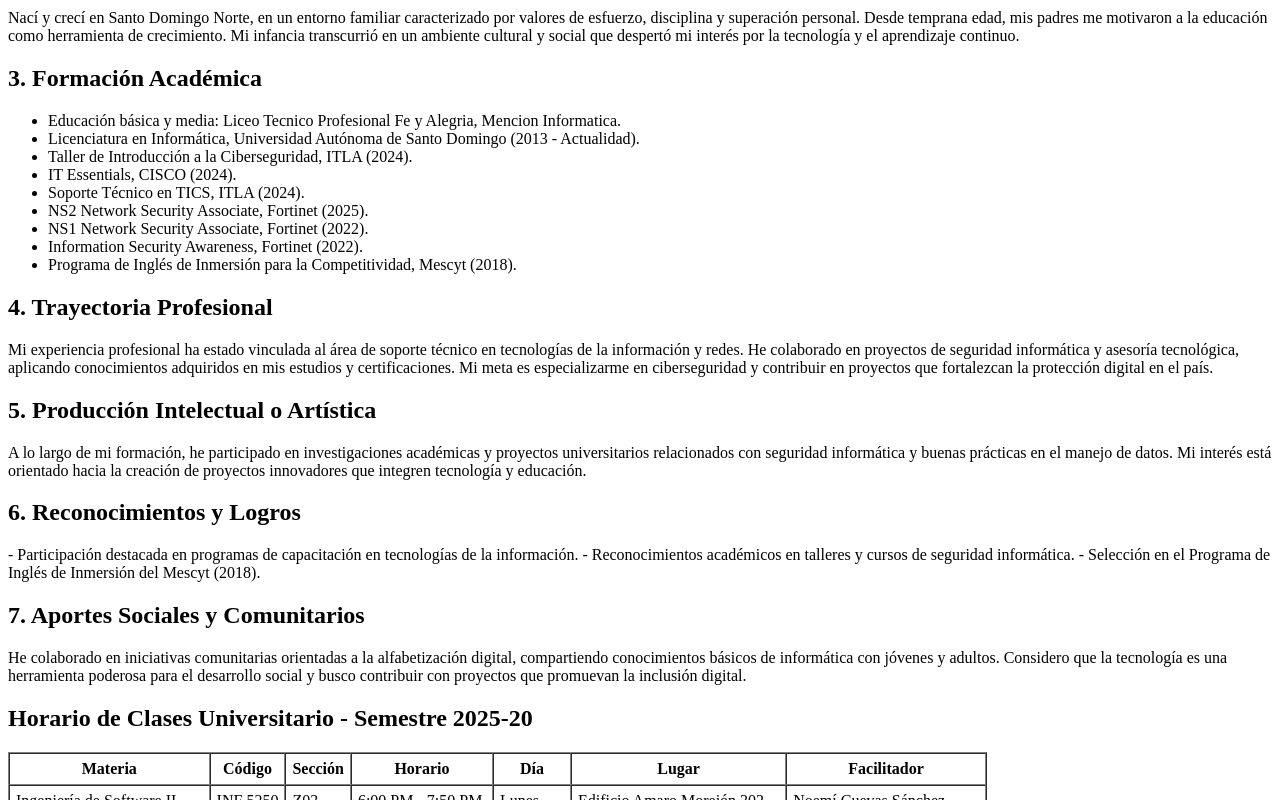
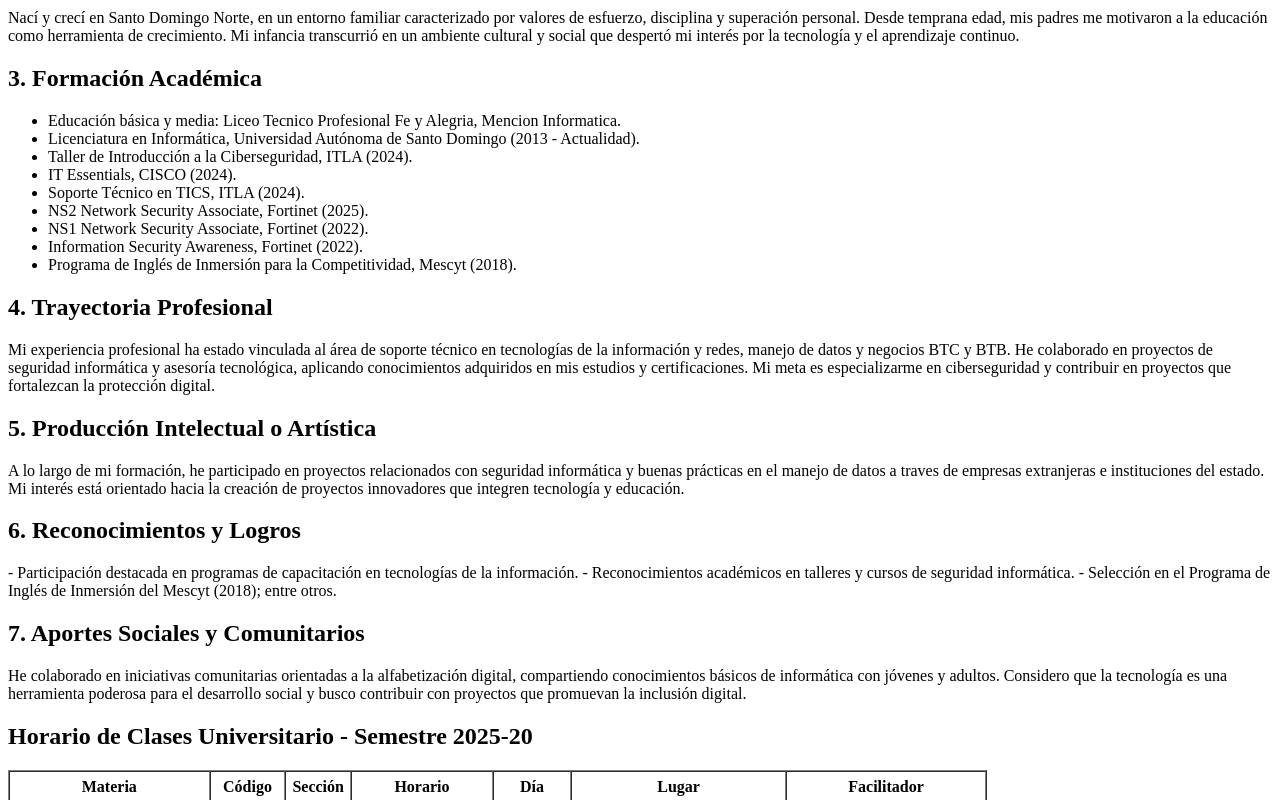
Before and after one commit to JhoysTV/Practica2-LabProgramacion3, a plain HTML site: page indexx.html in a window 1280 px wide. Shown: the part 501-1301 px from the top of the page. Drawn offline with Linux system fonts and the light colour scheme.

Commit message:
Update indexx.html

```diff
--- a/indexx.html
+++ b/indexx.html
@@ -38,14 +38,14 @@
 
   <h2>4. Trayectoria Profesional</h2>
   <p>
-    Mi experiencia profesional ha estado vinculada al área de soporte técnico en tecnologías de la información y redes.
+    Mi experiencia profesional ha estado vinculada al área de soporte técnico en tecnologías de la información y redes, manejo de datos y negocios  BTC y BTB.
     He colaborado en proyectos de seguridad informática y asesoría tecnológica, aplicando conocimientos adquiridos en mis estudios y certificaciones.
-    Mi meta es especializarme en ciberseguridad y contribuir en proyectos que fortalezcan la protección digital en el país.
+    Mi meta es especializarme en ciberseguridad y contribuir en proyectos que fortalezcan la protección digital.
   </p>
 
   <h2>5. Producción Intelectual o Artística</h2>
   <p>
-    A lo largo de mi formación, he participado en investigaciones académicas y proyectos universitarios relacionados con seguridad informática y buenas prácticas en el manejo de datos.
+    A lo largo de mi formación, he participado en proyectos relacionados con seguridad informática y buenas prácticas en el manejo de datos a traves de empresas extranjeras e instituciones del estado.
     Mi interés está orientado hacia la creación de proyectos innovadores que integren tecnología y educación.
   </p>
 
@@ -53,7 +53,7 @@
   <p>
     - Participación destacada en programas de capacitación en tecnologías de la información.
     - Reconocimientos académicos en talleres y cursos de seguridad informática.
-    - Selección en el Programa de Inglés de Inmersión del Mescyt (2018).
+    - Selección en el Programa de Inglés de Inmersión del Mescyt (2018); entre otros.
   </p>
 
   <h2>7. Aportes Sociales y Comunitarios</h2>
```
